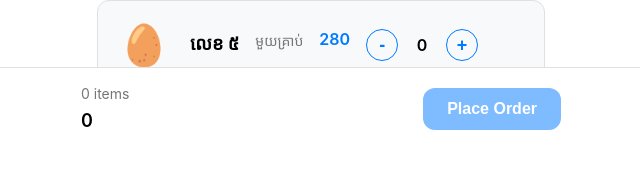
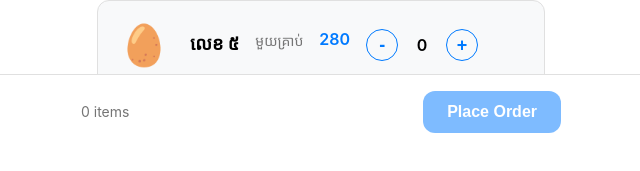
Before and after one commit to chhengsokkhai-cpu/egg_order_app, a website: page index.html in a window 1280 px wide. Shown: the part 651-822 px from the top of the page, 319-959 px from the left. Drawn offline with Linux system fonts and the light colour scheme; a script that the page names is missing.

Commit message:
Remove cart total price display from UI

```diff
--- a/index.html
+++ b/index.html
@@ -93,7 +93,6 @@
             <div class="cart-summary">
                 <div class="cart-info">
                     <span class="cart-count">0 items</span>
-                    <span class="cart-total">$0.00</span>
                 </div>
                 <button id="checkout-btn" class="checkout-btn" onclick="checkout()" disabled>
                     Place Order
```
Also changed, not shown: public/index.html (+0 -1 lines).
